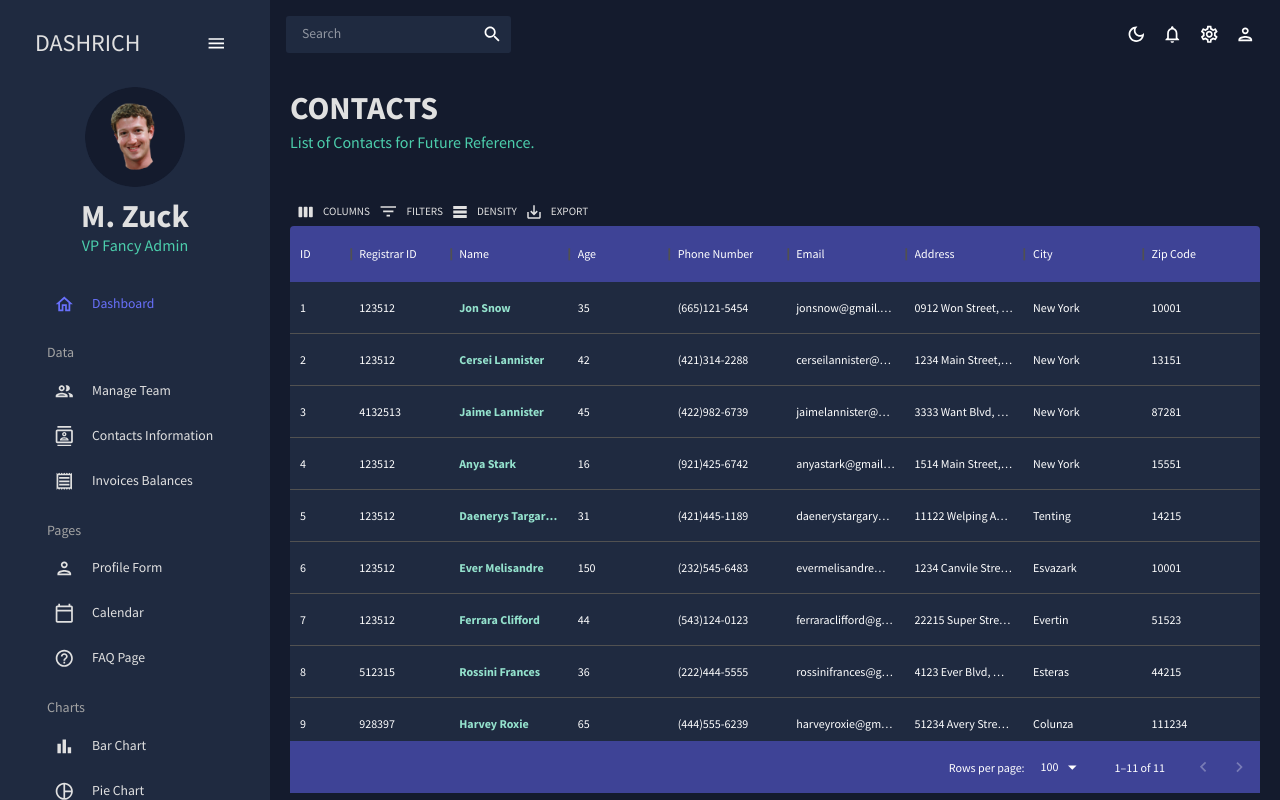
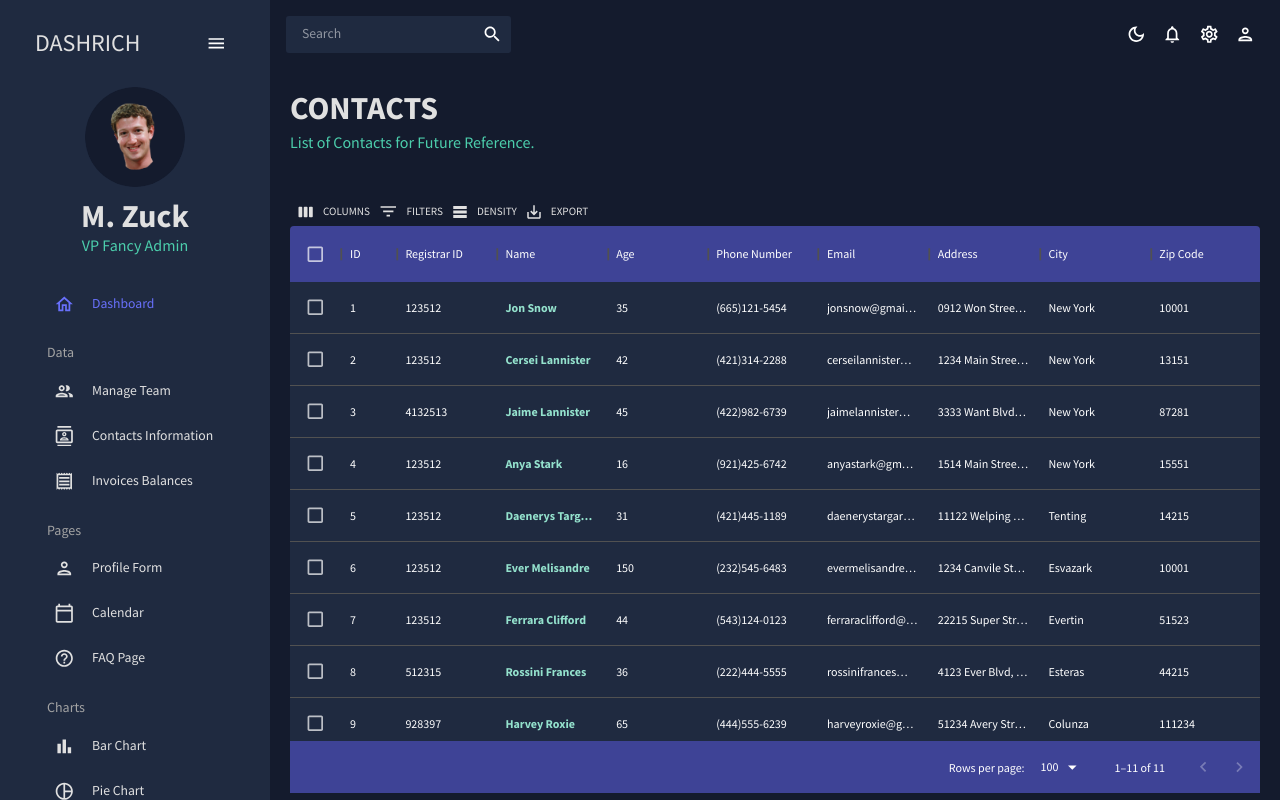
Before and after one commit to pranjalshikhar/dashboard-react, a React (Create React App) app: page /contacts in a window 1280 px wide. Built offline with nearby package versions, Linux system fonts and the light colour scheme.

Commit message:
Contacts Updated ☎️

```diff
--- a/src/scenes/contacts/Contacts.jsx
+++ b/src/scenes/contacts/Contacts.jsx
@@ -81,15 +81,13 @@ const Contacts = () => {
             borderTop: "none",
             backgroundColor: colors.blueAccent[700],
           },
-          "& .MuiCheckbox-root": {
-            color: `${colors.greenAccent[200]} !important`,
-          },
           "& .MuiDataGrid-toolbarContainer .MuiButton-text": {
             color: `${colors.grey[100]} !important`,
           },
         }}
       >
         <DataGrid
+          checkboxSelection
           rows={mockDataContacts}
           columns={columns}
           components={{ Toolbar: GridToolbar }}
```
